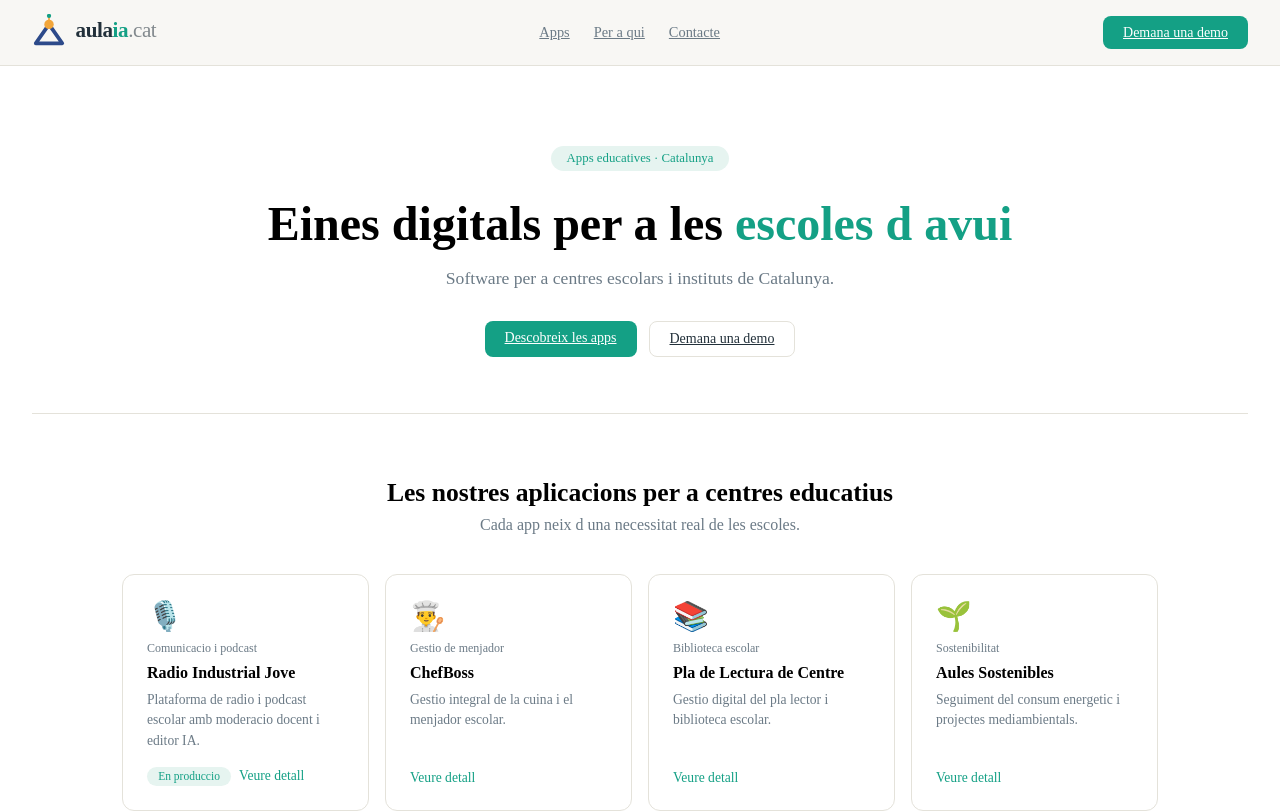
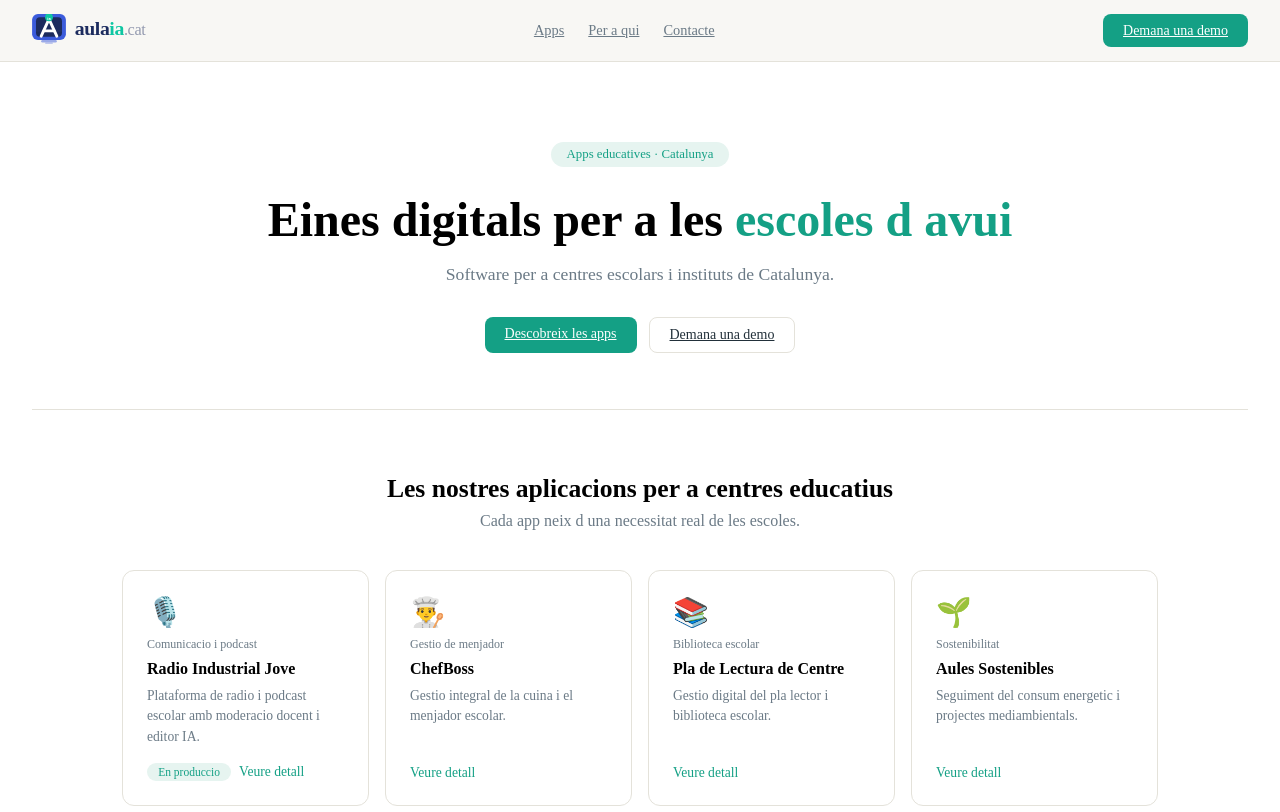
Before and after one commit to MYfabio/aulaia-cat, a Next.js app: page / in a window 1280 px wide. Shown: the top 812 px of the page. Built offline with nearby package versions, Linux system fonts and the light colour scheme.

Commit message:
design: logo pissarra blau nit + teal IA

```diff
--- a/components/Logo.js
+++ b/components/Logo.js
@@ -1,18 +1,27 @@
 export default function Logo({ size = 36, dark = false }) {
-  const roof = dark ? '#7FA3E8' : '#2D4A8A';
-  const ia = dark ? '#2DD4B8' : '#14A085';
-  const ink = dark ? '#FFFFFF' : '#22303A';
+  const marc = '#3B5BDB';
+  const pissarra = '#1C2B5E';
+  const ia = '#0EC6A2';
+  const ink = dark ? '#FFFFFF' : '#1C2B5E';
+  const sub = dark ? '#64748B' : '#9AA5AE';
+  const w = size;
+  const h = size * 0.88;
   return (
-    <span style={{ display: 'inline-flex', alignItems: 'center', gap: '0.6rem' }}>
-      <svg width={size} height={size} viewBox="0 0 64 72" aria-hidden="true">
-        <path d="M4 62 L32 22 L60 62 Z" fill="none" stroke={roof} strokeWidth="8" strokeLinejoin="round" strokeLinecap="round" />
-        <circle cx="32" cy="22" r="10" fill="#F2A63B" />
-        <line x1="32" y1="22" x2="32" y2="0" stroke="#F2A63B" strokeWidth="3.5" strokeLinecap="round" />
-        <circle cx="32" cy="4" r="4.5" fill={ia} />
+    <span style={{ display: 'inline-flex', alignItems: 'center', gap: '0.55rem' }}>
+      <svg width={w} height={h} viewBox="0 0 52 46" aria-hidden="true">
+        <rect x="0" y="0" width="52" height="40" rx="9" fill={marc}/>
+        <rect x="6" y="5" width="40" height="30" rx="6" fill={pissarra}/>
+        <line x1="6" y1="26" x2="46" y2="26" stroke="#FFFFFF" strokeWidth="0.7" opacity="0.1"/>
+        <path d="M14 34 L26 8 L38 34" fill="none" stroke="#FFFFFF" strokeWidth="4.5" strokeLinecap="round" strokeLinejoin="round"/>
+        <line x1="18" y1="26" x2="34" y2="26" stroke="#FFFFFF" strokeWidth="4" strokeLinecap="round"/>
+        <circle cx="26" cy="5" r="6" fill={ia}/>
+        <text x="26" y="8.5" textAnchor="middle" fontFamily="system-ui,sans-serif" fontWeight="700" fontSize="6" fill="#FFFFFF">ia</text>
+        <rect x="14" y="40" width="24" height="4" rx="2" fill={marc} opacity="0.5"/>
+        <rect x="20" y="44" width="12" height="2" rx="1" fill={marc} opacity="0.3"/>
       </svg>
-      <span style={{ fontWeight: 600, fontSize: size * 0.62, letterSpacing: '-0.02em', color: ink }}>
+      <span style={{ fontWeight: 600, fontSize: size * 0.58, letterSpacing: '-0.02em', color: ink, lineHeight: 1 }}>
         aula<span style={{ color: ia }}>ia</span>
-        <span style={{ fontWeight: 400, opacity: 0.55 }}>.cat</span>
+        <span style={{ fontWeight: 400, opacity: 0.45, fontSize: size * 0.48 }}>.cat</span>
       </span>
     </span>
   );
```
